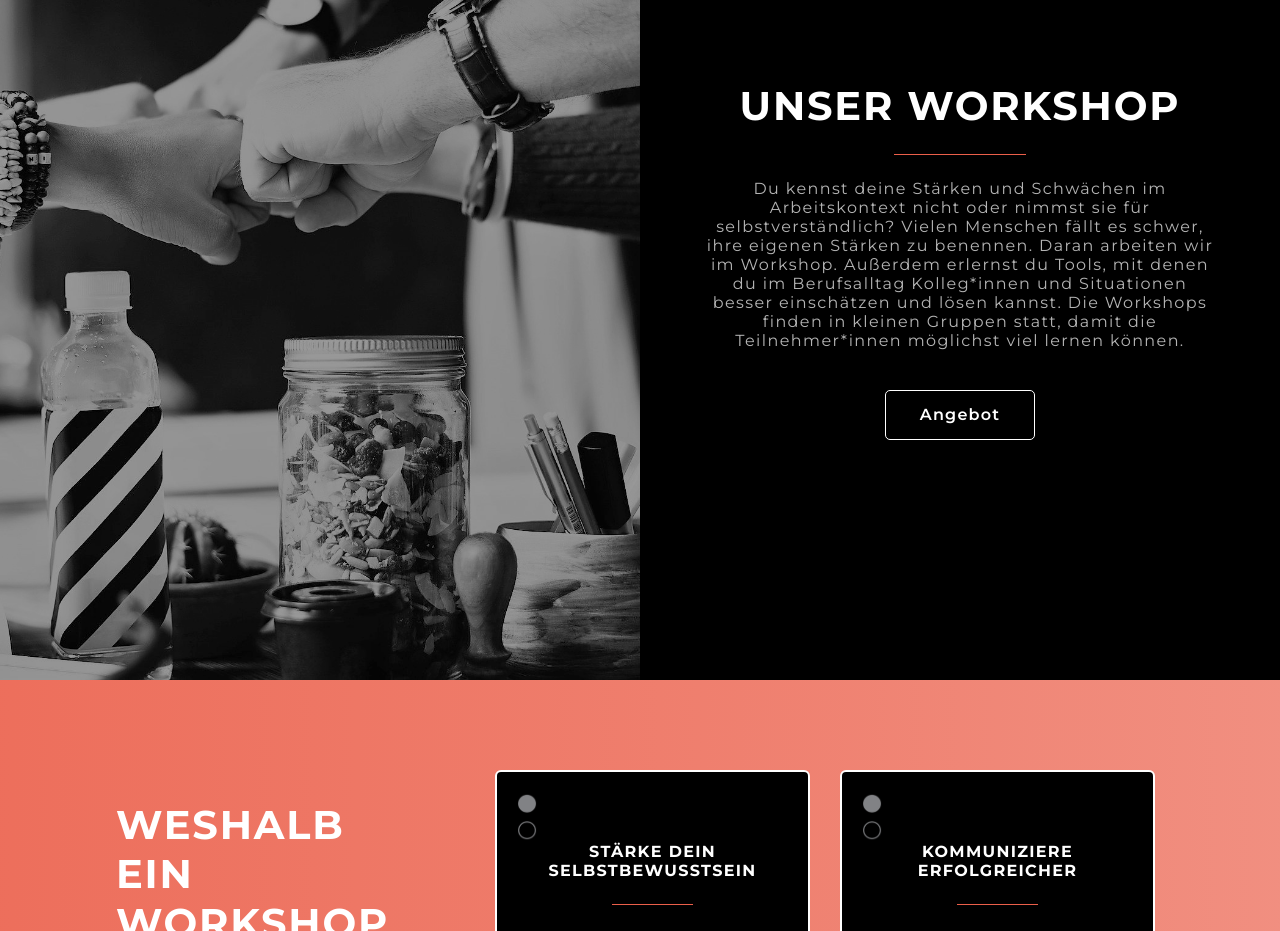
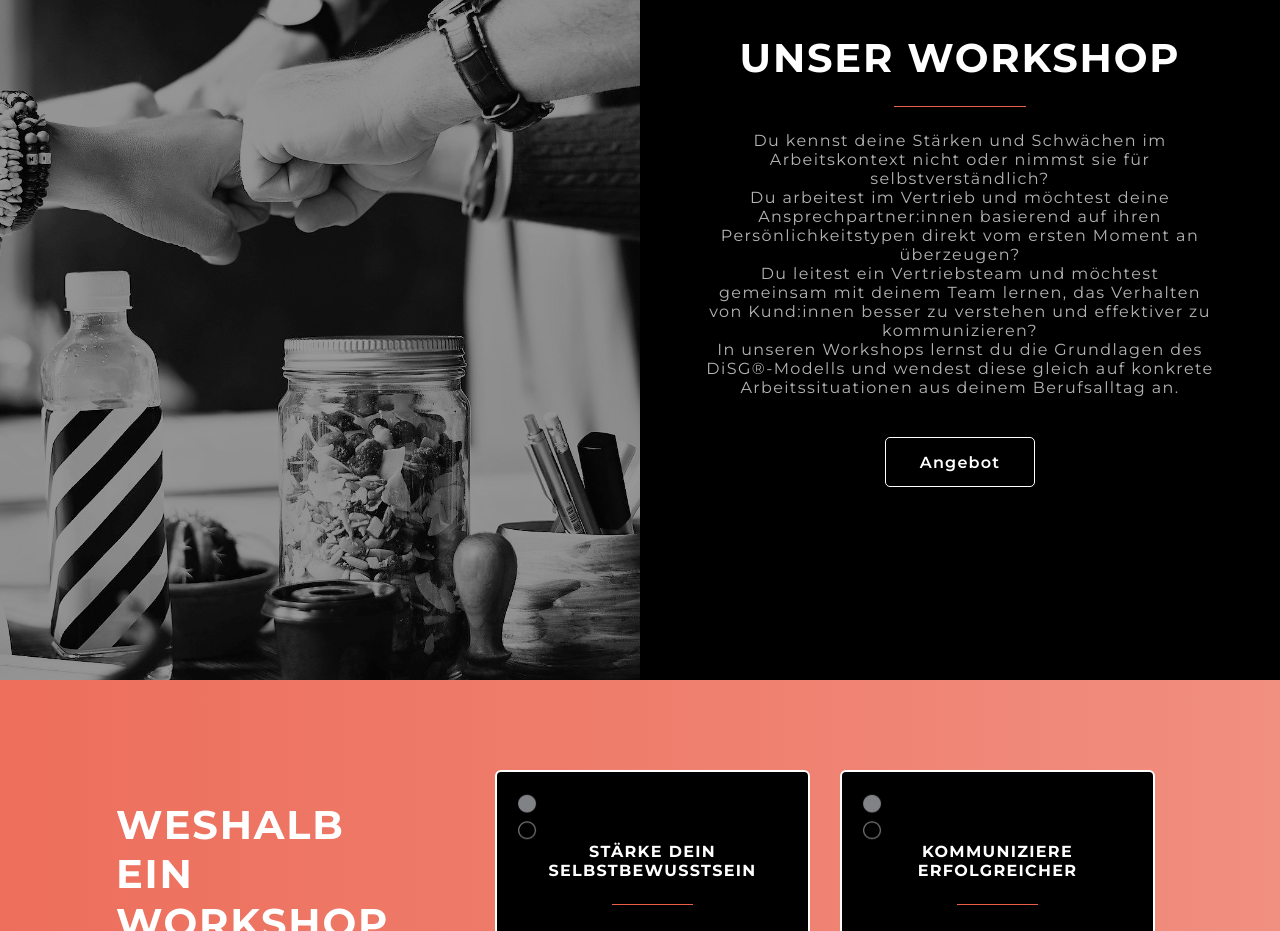
Before and after one commit to meikinski/both_company_website, a React (Create React App) app: page / in a window 1280 px wide. Shown: the part 2600-3531 px from the top of the page. Built offline with nearby package versions, Linux system fonts and the light colour scheme.

Commit message:
Änderung Angebot Home

```diff
--- a/src/components/Angebot/Angebot.js
+++ b/src/components/Angebot/Angebot.js
@@ -12,9 +12,18 @@ export const Angebot = ({ imageSrc, title }) => {
         <img src={imageSrc} alt="Logo" id='angebot_picture' loading='lazy'/>
         <div className='angebot_section_content' id='angebot_content'>
             <h2 className='angebot_section_content_title'>{title}</h2>
-                <p>Du kennst deine Stärken und Schwächen im Arbeitskontext nicht oder nimmst sie für selbstverständlich? Vielen Menschen fällt es schwer, ihre eigenen Stärken zu benennen. Daran arbeiten wir im Workshop. Außerdem erlernst du Tools, mit denen du im Berufsalltag Kolleg*innen und Situationen besser einschätzen und lösen kannst. Die Workshops finden in kleinen Gruppen statt, damit die Teilnehmer*innen möglichst viel
-lernen können.
+                <p>Du kennst deine Stärken und Schwächen im Arbeitskontext nicht oder nimmst sie für selbstverständlich?
                 </p>
+                <p>Du arbeitest im Vertrieb und möchtest deine Ansprechpartner:innen basierend auf ihren
+Persönlichkeitstypen direkt vom ersten Moment an überzeugen?
+                </p>
+                <p>Du leitest ein Vertriebsteam und möchtest gemeinsam mit deinem Team lernen, das Verhalten von
+Kund:innen besser zu verstehen und effektiver zu kommunizieren?
+                </p>
+                <p>In unseren Workshops lernst du die Grundlagen des DiSG®-Modells und wendest diese gleich auf
+konkrete Arbeitssituationen aus deinem Berufsalltag an.
+                </p>
+
                 <NavLink to="/angebot"><button className='angebot_button_black'>Angebot</button></NavLink>
         </div>
       </div>
```
